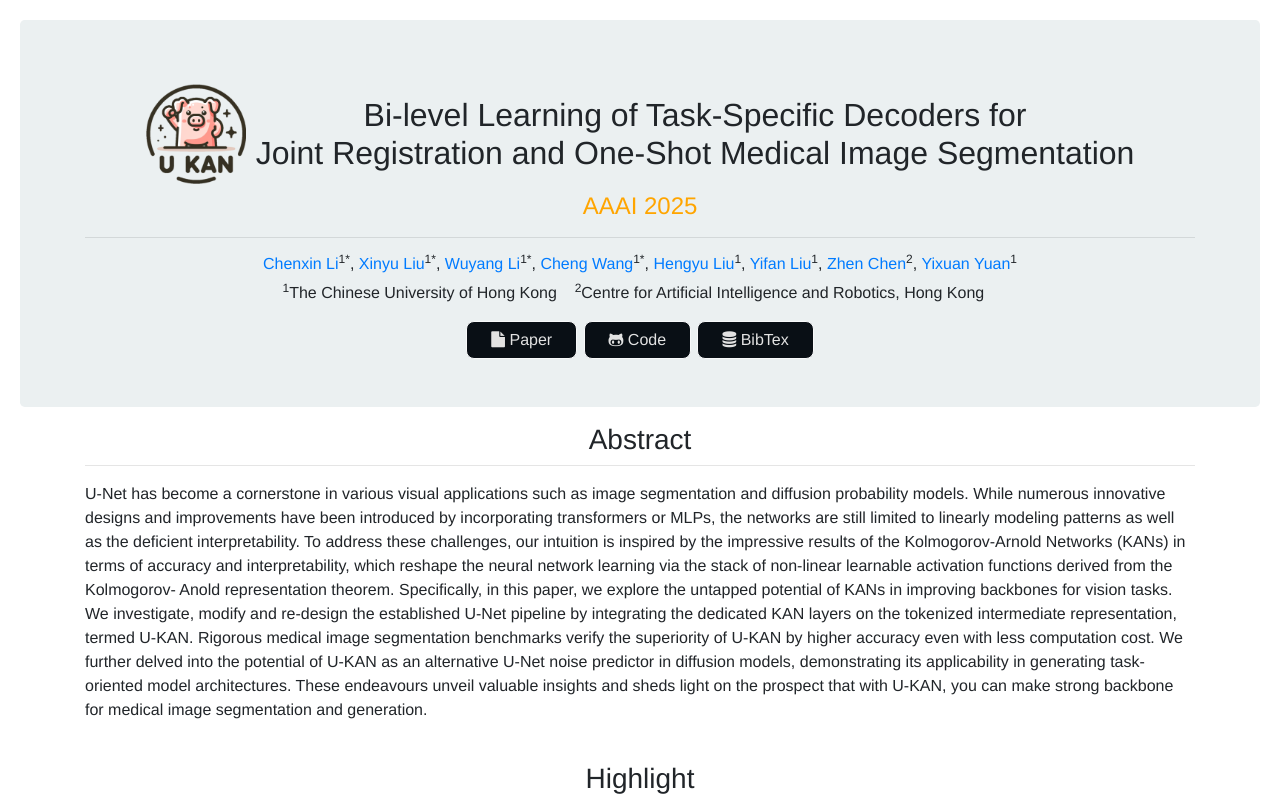
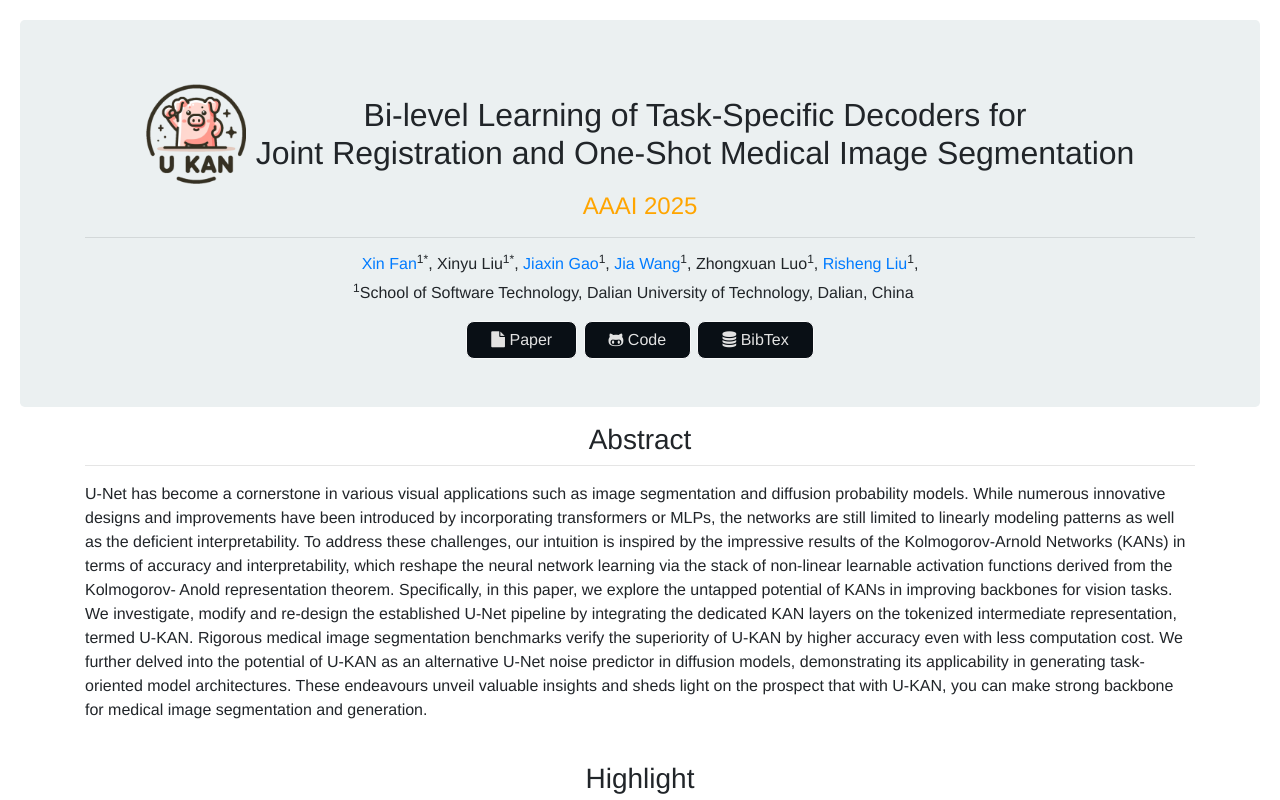
Before and after one commit to Bi-JROS/Bi-JROS.github.io, a plain HTML site: page index.html in a window 1280 px wide. Shown: the top 800 px of the page. Drawn offline with Linux system fonts and the light colour scheme.

Commit message:
Update index.html

```diff
--- a/index.html
+++ b/index.html
@@ -98,19 +98,17 @@
             <h4 style="color:#FFA500;">AAAI 2025</h4>
             <hr>
             <h6>
-                <a href="https://xggnet.github.io/" target="_blank">Chenxin Li</a><sup>1*</sup>,
-                <a href="https://xinyuliu-jeffrey.github.io/" target="_blank">Xinyu Liu</a><sup>1*</sup>,
-                <a href="https://wymancv.github.io/wuyang.github.io/" target="_blank">Wuyang Li</a><sup>1*</sup>,
-                <a href="https://scholar.google.com/citations?user=AM7gvyUAAAAJ&hl=en" target="_blank">Cheng Wang</a><sup>1*</sup>,
-                <a href="https://liuhengyu321.github.io/" target="_blank">Hengyu Liu</a><sup>1</sup>,
-                <a href="https://yifliu3.github.io/" target="_blank">Yifan Liu</a><sup>1</sup>,
-                <a href="https://franciszchen.github.io/" target="_blank">Zhen Chen</a><sup>2</sup>,
-                <a href="http://www.ee.cuhk.edu.hk/~yxyuan/people/people.htm" target="_blank">Yixuan Yuan</a><sup>1</sup>
+                <a href="https://scholar.google.com/citations?user=vLN1njoAAAAJ&hl=zh-CN&oi=ao" target="_blank">Xin Fan</a><sup>1*</sup>,
+                <a >Xinyu Liu</a><sup>1*</sup>,
+                <a href="https://scholar.google.com/citations?user=MWPKMlsAAAAJ&hl=zh-CN&oi=ao" target="_blank">Jiaxin Gao</a><sup>1</sup>,
+                <a href="https://scholar.google.com/citations?user=UNXTe-4AAAAJ&hl=zh-CN" target="_blank">Jia Wang</a><sup>1</sup>,
+                <a  target="_blank">Zhongxuan Luo</a><sup>1</sup>,
+                <a href="https://yifliu3.github.io/" target="_blank">Risheng Liu</a><sup>1</sup>,
 
               </h6>
             <p>
-                <sup>1</sup>The Chinese University of Hong Kong &nbsp;&nbsp;
-                <sup>2</sup>Centre for Artificial Intelligence and Robotics, Hong Kong &nbsp;&nbsp;
+                <sup>1</sup>School of Software Technology, Dalian University of Technology, Dalian, China &nbsp;&nbsp;
+                <!-- <sup>2</sup>Centre for Artificial Intelligence and Robotics, Hong Kong &nbsp;&nbsp; -->
             </p>
 
             <div class="row justify-content-center">
```
